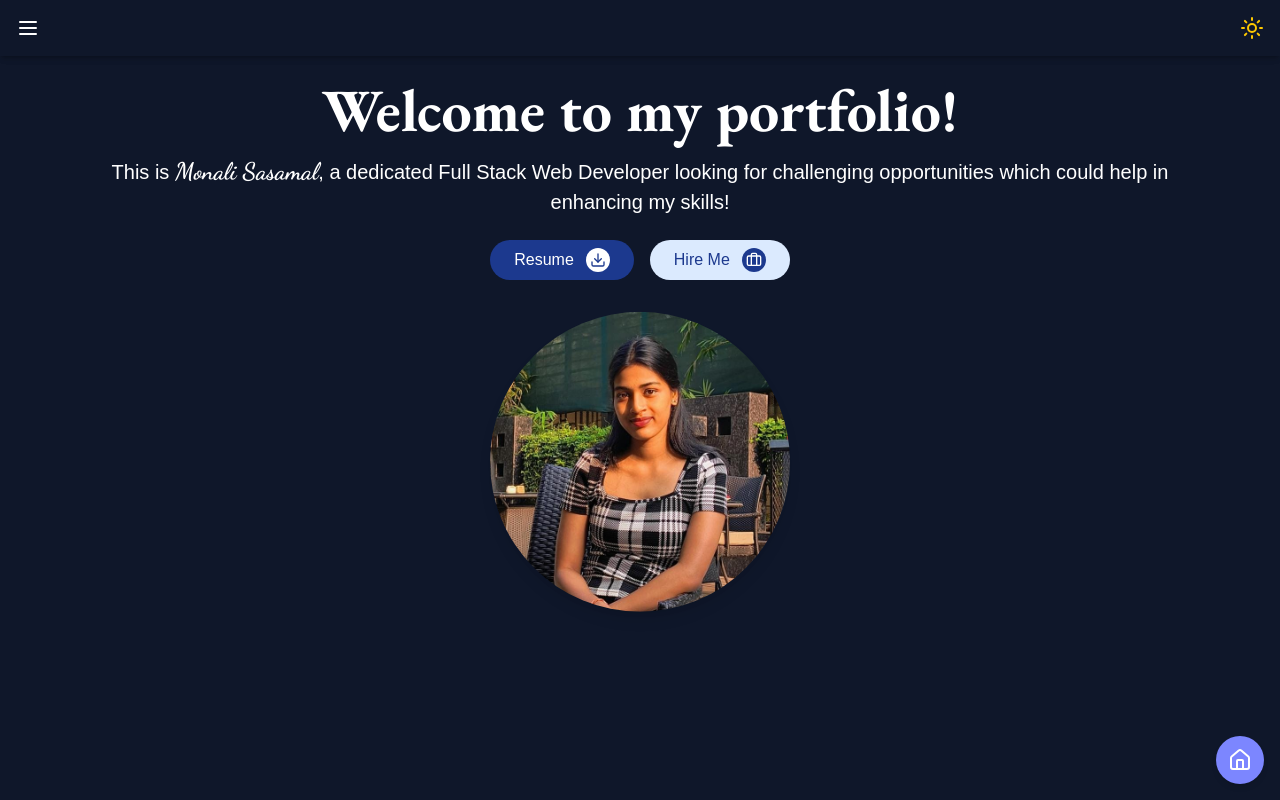
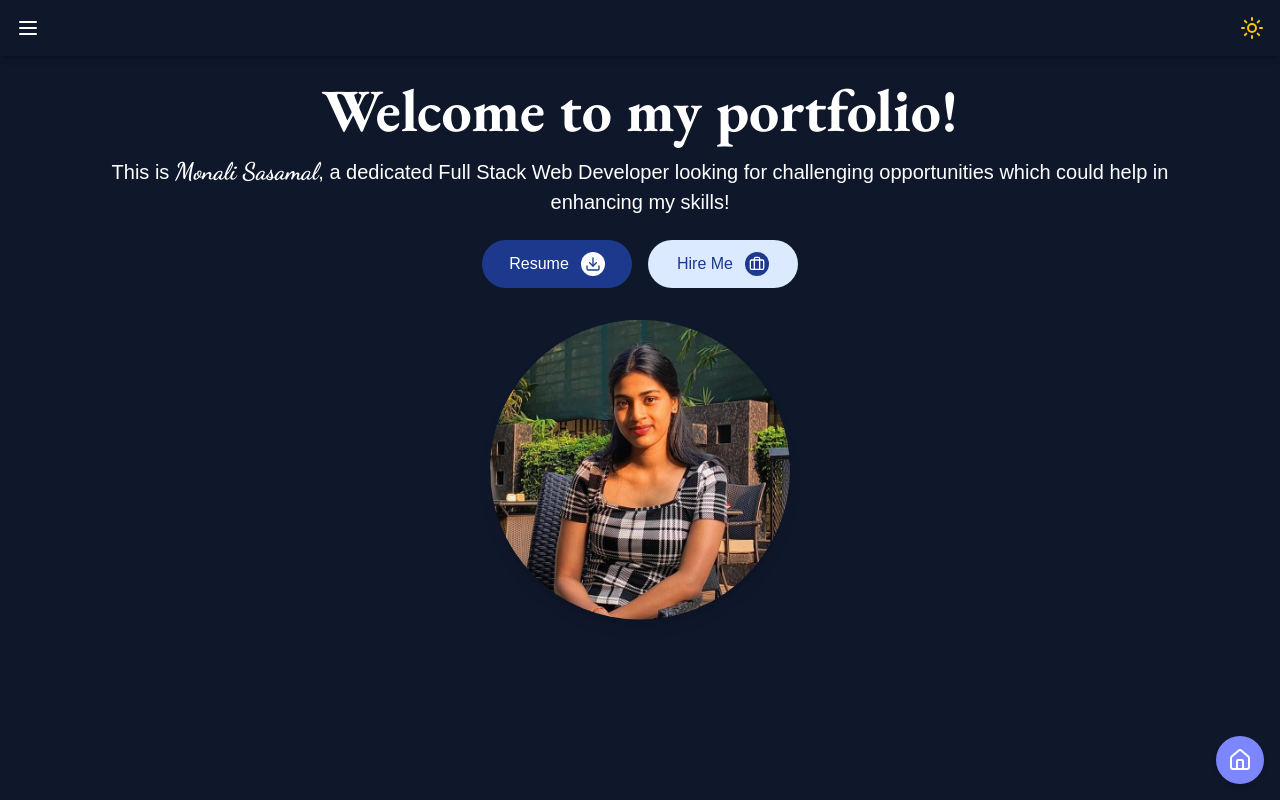
Before and after one commit to monali1653/my-latest-portfolio, a React (Vite) app in the folder portfolio/: page / in a window 1280 px wide. Shown: the top 800 px of the page. Built offline with nearby package versions, Linux system fonts and the light colour scheme; a web font is replaced by a local one.

Commit message:
Changed the buttons in Home

```diff
--- a/portfolio/src/components/Home.jsx
+++ b/portfolio/src/components/Home.jsx
@@ -49,7 +49,7 @@ const Home = () => {
 
         {/* Animated Buttons */}
 <motion.div
-          className="mt-6 flex flex-col md:flex-row items-center justify-center gap-4"
+  className="mt-6 flex flex-col md:flex-row items-center justify-center gap-4 max-w-xl mx-auto px-4"
   initial={{ scale: 0.95, opacity: 0 }}
   animate={{ scale: 1, opacity: 1 }}
   transition={{ delay: 1, duration: 0.6 }}
@@ -59,8 +59,9 @@ const Home = () => {
     whileHover={{ scale: 1.05 }}
     whileTap={{ scale: 0.95 }}
     href="https://drive.google.com/file/d/1rSVDmoS3M1Q2UnnfPr4ORU3sFbbxcbyX/view?usp=sharing"
-            download
-            className="flex items-center gap-3 bg-blue-900 text-white px-6 py-2 rounded-full hover:bg-blue-800 transition duration-300"
+    target="_blank"
+    rel="noopener noreferrer"
+    className="flex items-center gap-3 bg-blue-900 text-white px-6 py-3 rounded-full hover:bg-blue-800 transition duration-300 min-w-[150px] justify-center"
     style={{ fontFamily: "Signika Negative, sans-serif" }}
   >
     Resume
@@ -69,11 +70,12 @@ const Home = () => {
     </span>
   </motion.a>
 
-          {/* Hire Me Button (with previous colors) */}
+  {/* Hire Me Button */}
   <motion.a
     whileHover={{ scale: 1.05 }}
     whileTap={{ scale: 0.95 }}
-            className="flex items-center gap-3 bg-blue-100 text-blue-900 px-6 py-2 rounded-full hover:bg-blue-200 transition duration-300"
+    href="#contact"
+    className="flex items-center gap-3 bg-blue-100 text-blue-900 px-6 py-3 rounded-full hover:bg-blue-200 transition duration-300 min-w-[150px] justify-center"
     style={{ fontFamily: "Signika Negative, sans-serif" }}
   >
     Hire Me
@@ -82,6 +84,8 @@ const Home = () => {
     </span>
   </motion.a>
 </motion.div>
+
+
 
         {/* Animated Bouncing Image */}
         <motion.div
```
Lines whose indentation alone changed are shown as unchanged.
